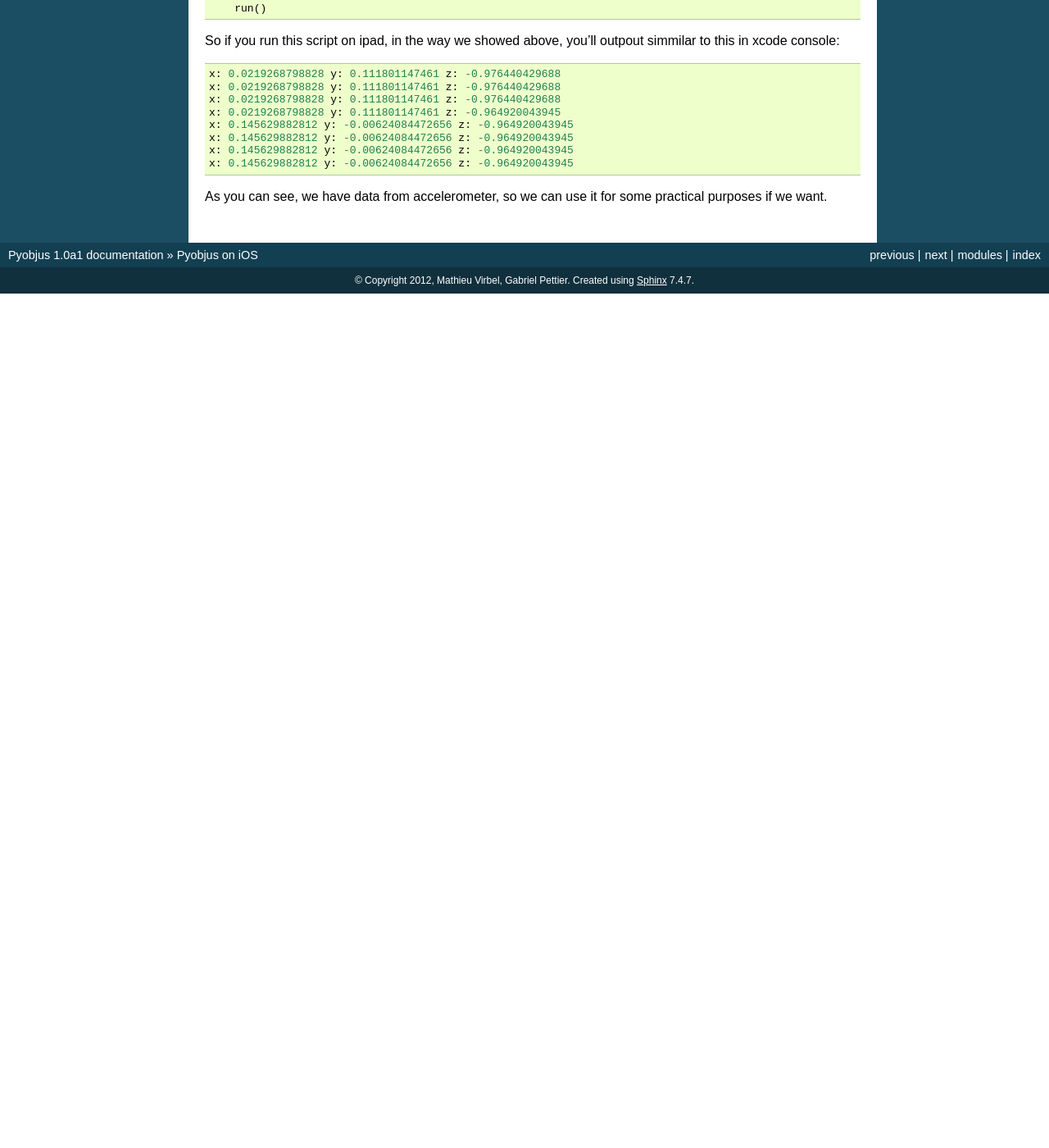
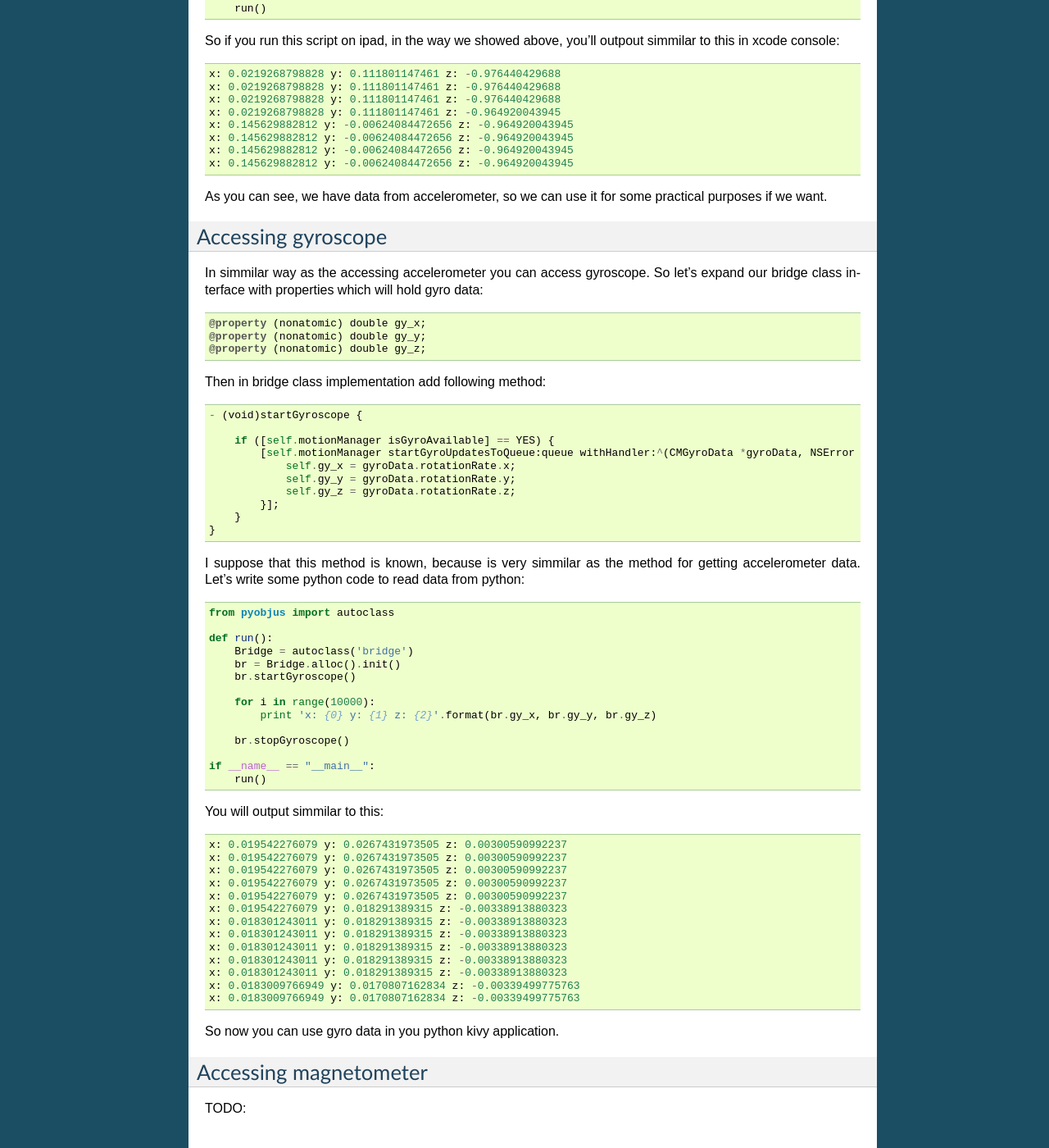
Before and after one commit to kivy/pyobjus, a Sphinx documentation site: the page built from docs/source/pyobjus_ios.rst, in a window 1280 px wide and 1400 px high, scrolled down 3518 px. Shown: the whole window at 82% size. Built offline with Sphinx 7.4.7, drawn with Linux system fonts in a browser that asks for light colours; before the commit the page ends 3876 px from its top, so only the background shows below that; some of the changed text lies outside the part shown.

Commit message:
added docs for using gyro data with pyobjus

```diff
--- a/docs/source/pyobjus_ios.rst
+++ b/docs/source/pyobjus_ios.rst
@@ -7,8 +7,8 @@ You may wonder how to run pyobjus on iOS device. The solution for this problem i
 
 As you can see, kivy-ios contains scripts for building kivy, pyobjus and other things nedded for them running, and also provide sciprts for making xcode project from which you can run your python kivy pyobjus applications. Sounds great, and it is.
 
-Basic example
--------------
+Example with Kivy UI
+--------------------
 
 Let's first build kivy-ios. Execute following command::
 
@@ -172,3 +172,65 @@ So if you run this script on ipad, in the way we showed above, you'll outpout si
     x: 0.145629882812 y: -0.00624084472656 z: -0.964920043945
 
 As you can see, we have data from accelerometer, so we can use it for some practical purposes if we want.
+
+Accessing gyroscope
+-------------------
+
+In simmilar way as the accessing accelerometer you can access gyroscope. So let's expand our bridge class interface with properties which will hold gyro data::
+
+    @property (nonatomic) double gy_x;
+    @property (nonatomic) double gy_y;
+    @property (nonatomic) double gy_z;
+
+Then in bridge class implementation add following method::
+
+    - (void)startGyroscope {
+
+        if ([self.motionManager isGyroAvailable] == YES) {
+            [self.motionManager startGyroUpdatesToQueue:queue withHandler:^(CMGyroData *gyroData, NSError *error) {
+                self.gy_x = gyroData.rotationRate.x;
+                self.gy_y = gyroData.rotationRate.y;
+                self.gy_z = gyroData.rotationRate.z;
+            }];
+        }
+    }
+
+I suppose that this method is known, because is very simmilar as the method for getting accelerometer data. Let's write some python code to read data from python::
+
+    from pyobjus import autoclass
+
+    def run():
+        Bridge = autoclass('bridge')
+        br = Bridge.alloc().init()
+        br.startGyroscope()
+
+        for i in range(10000):
+            print 'x: {0} y: {1} z: {2}'.format(br.gy_x, br.gy_y, br.gy_z)
+
+        br.stopGyroscope()
+
+    if __name__ == "__main__":
+        run()
+
+You will output simmilar to this::
+
+    x: 0.019542276079 y: 0.0267431973505 z: 0.00300590992237
+    x: 0.019542276079 y: 0.0267431973505 z: 0.00300590992237
+    x: 0.019542276079 y: 0.0267431973505 z: 0.00300590992237
+    x: 0.019542276079 y: 0.0267431973505 z: 0.00300590992237
+    x: 0.019542276079 y: 0.0267431973505 z: 0.00300590992237
+    x: 0.019542276079 y: 0.018291389315 z: -0.00338913880323
+    x: 0.018301243011 y: 0.018291389315 z: -0.00338913880323
+    x: 0.018301243011 y: 0.018291389315 z: -0.00338913880323
+    x: 0.018301243011 y: 0.018291389315 z: -0.00338913880323
+    x: 0.018301243011 y: 0.018291389315 z: -0.00338913880323
+    x: 0.018301243011 y: 0.018291389315 z: -0.00338913880323
+    x: 0.0183009766949 y: 0.0170807162834 z: -0.00339499775763
+    x: 0.0183009766949 y: 0.0170807162834 z: -0.00339499775763
+
+So now you can use gyro data in you python kivy application.
+
+Accessing magnetometer
+----------------------
+
+TODO:
```
